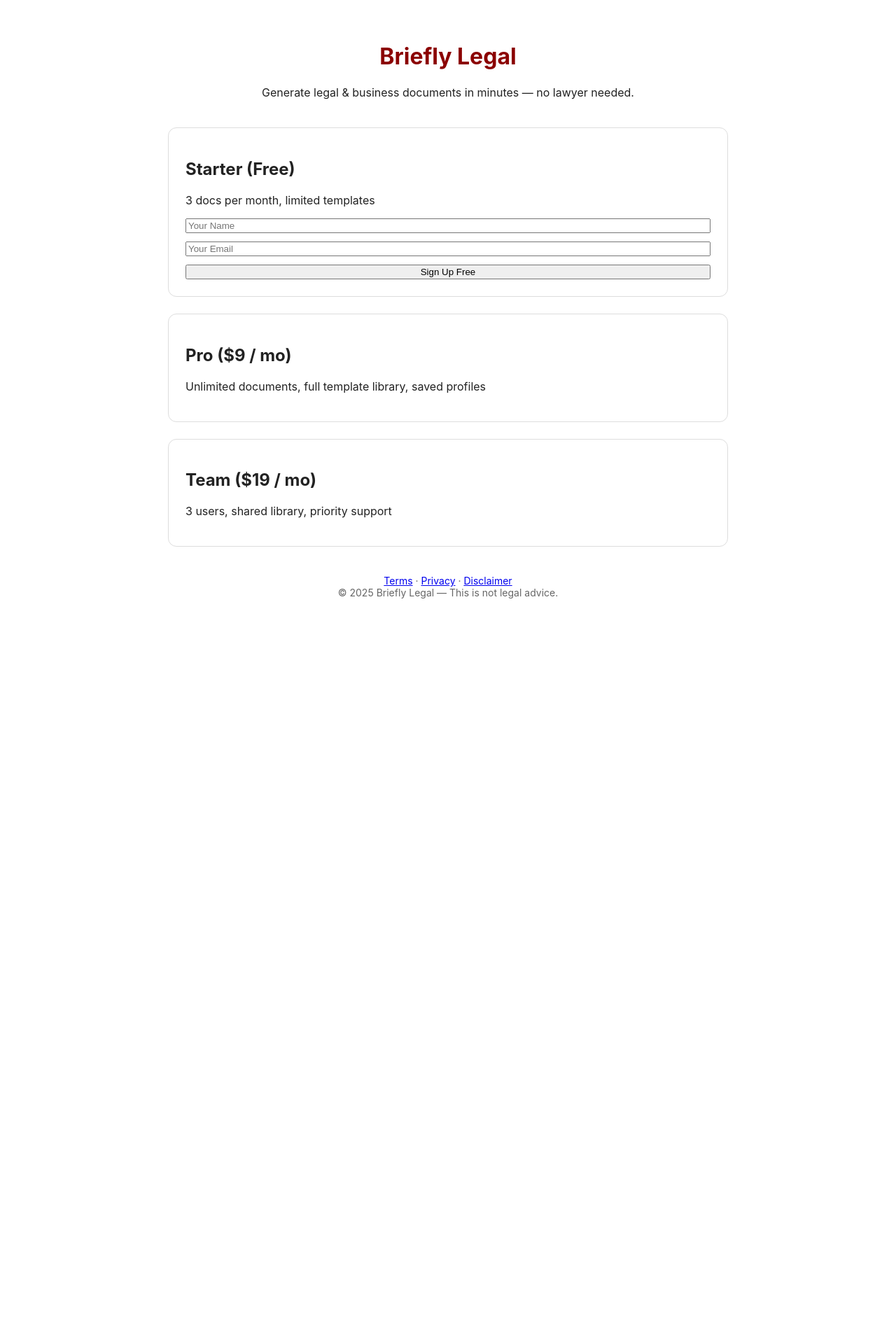
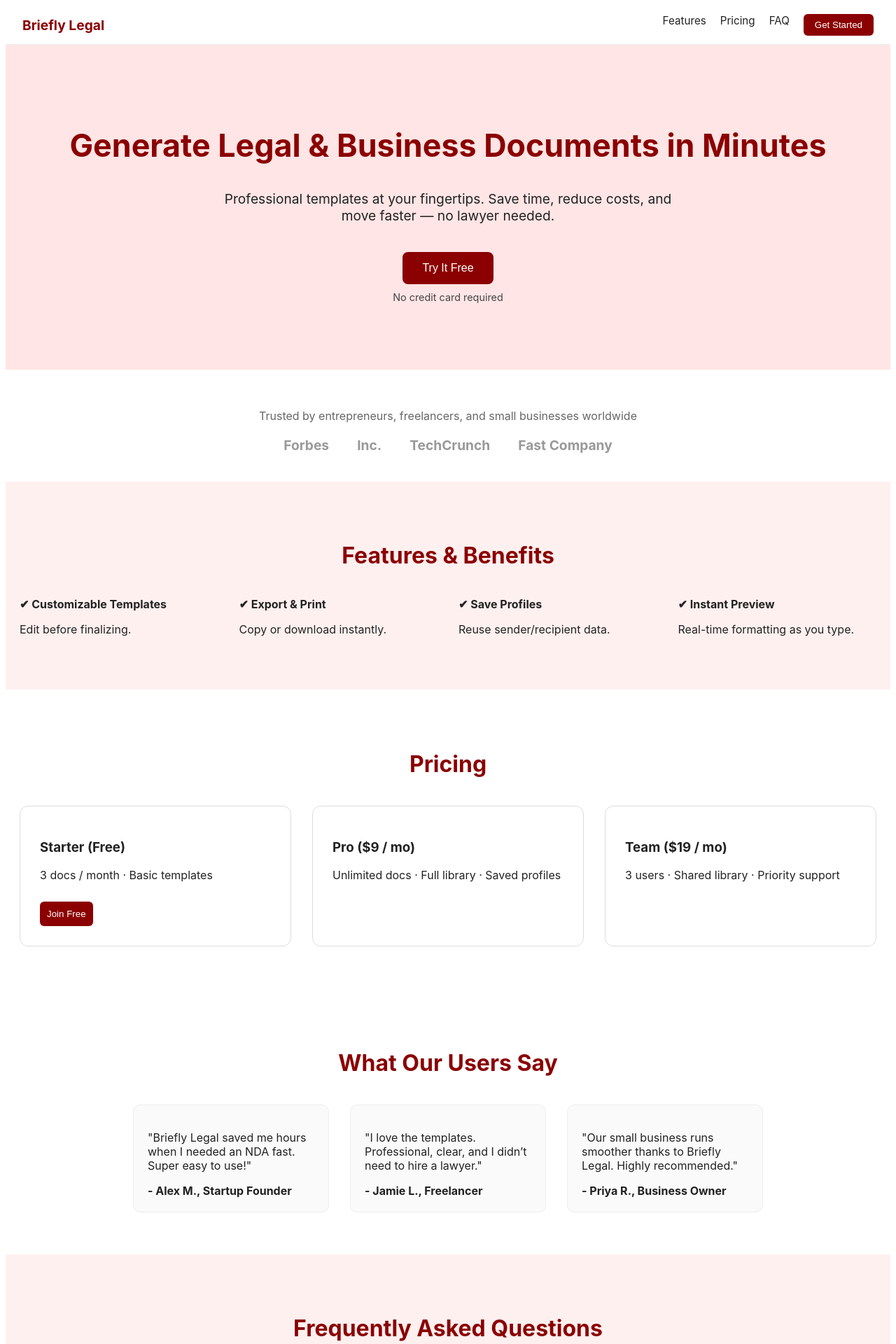
Before and after one commit to DaethWing/briefly-legal, a React (Create React App) app: page / in a window 1280 px wide. Shown: the top 1920 px of the page at 70% size. Before the commit the page ends 895 px from the top, so only its background shows below. Built offline with nearby package versions, Linux system fonts and the light colour scheme.

Commit message:
Update (2)App.js

```diff
--- a/src/App.js
+++ b/src/App.js
@@ -5,8 +5,8 @@ const PAYPAL_CLIENT_ID = "AWvh-pVfzIMo3m0Ytldu84rILL-zeqqTvJZIsVJxERE5yD_bTh71I3
 const PAYPAL_PRO_PLAN_ID = "P-6RK10973X0630022SNDOG65A";
 const PAYPAL_TEAM_PLAN_ID = "P-2XM652161B094711GNDOHBBY";
 
-// Your Google Script /exec endpoint
-const GOOGLE_SCRIPT_URL = "https://script.google.com/macros/s/AKfycbwx1JlxJFlWe3uDYHYZ75xkgqCEPNw5nFvA-i25B7SpwIK_NRN2_b3k4xs8k_moPA2v4A/exec";
+// ✅ Your live Google Script endpoint
+const GOOGLE_SCRIPT_URL = "https://script.google.com/macros/s/AKfycbziMpbvbtR4XAatEhWvQ207BwIOnrAS0Mm7W_3-aBI9Zb8kuKO1w3JvetWAfJDhJmk5wQ/exec";
 
 function loadPayPalScript(clientId) {
   return new Promise((resolve, reject) => {
@@ -25,6 +25,16 @@ export default function App() {
   const teamRef = useRef(null);
   const [form, setForm] = useState({ name: "", email: "" });
   const [loading, setLoading] = useState(false);
+  const [signedUp, setSignedUp] = useState(false);
+  const [docText, setDocText] = useState("");
+  const [template, setTemplate] = useState("Letter of Complaint");
+  const [openFAQ, setOpenFAQ] = useState(null);
+  const [modalOpen, setModalOpen] = useState(false);
+
+  // Smooth scrolling
+  const scrollToSection = (id) => {
+    document.getElementById(id)?.scrollIntoView({ behavior: "smooth" });
+  };
 
   useEffect(() => {
     loadPayPalScript(PAYPAL_CLIENT_ID).then((paypal) => {
@@ -59,12 +69,14 @@ export default function App() {
         headers: { "Content-Type": "application/json" },
         body: JSON.stringify(form),
       });
-      const text = await res.text();
-      if (text.includes("Success")) {
-        alert("Signup successful — we got your info!");
+      const data = await res.json();
+      if (data.status === "Success") {
+        alert("Signup successful — welcome!");
         setForm({ name: "", email: "" });
+        setSignedUp(true);
+        setModalOpen(false); // close modal after signup
       } else {
-        alert("Unexpected response: " + text);
+        alert("Error: " + data.message);
       }
     } catch (err) {
       console.error(err);
@@ -73,58 +85,189 @@ export default function App() {
     setLoading(false);
   }
 
+  function handleGenerateDoc() {
+    if (!signedUp) {
+      setModalOpen(true);
+      return;
+    }
+    let starterText = "";
+    if (template === "Letter of Complaint") {
+      starterText = "To whom it may concern,\n\nI am writing to formally raise a complaint regarding...";
+    } else if (template === "Employment Contract") {
+      starterText = "This Employment Agreement is made between [Employer] and [Employee]...";
+    } else if (template === "NDA") {
+      starterText = "This Non-Disclosure Agreement (NDA) is entered into on [Date] between...";
+    }
+    setDocText(starterText);
+  }
+
   return (
-    <div style={{ fontFamily: 'Inter, sans-serif', color: "#222", padding: '2rem', maxWidth: '800px', margin: '0 auto' }}>
-      <header style={{ textAlign: 'center', marginBottom: '40px' }}>
-        <h1 style={{ color: 'darkred' }}>Briefly Legal</h1>
-        <p>Generate legal & business documents in minutes — no lawyer needed.</p>
-      </header>
+    <div style={{ fontFamily: 'Inter, sans-serif', color: "#222" }}>
+      {/* Navbar */}
+      <nav style={{ position: "sticky", top: 0, zIndex: 1000, background: "white", borderBottom: "1px solid #eee", padding: "12px 24px", display: "flex", justifyContent: "space-between", alignItems: "center" }}>
+        <div style={{ fontWeight: "bold", fontSize: "1.2rem", color: "darkred", cursor: "pointer" }} onClick={() => scrollToSection("hero")}>
+          Briefly Legal
+        </div>
+        <div style={{ display: "flex", gap: "20px", fontSize: "0.95rem" }}>
+          <span style={{ cursor: "pointer" }} onClick={() => scrollToSection("features")}>Features</span>
+          <span style={{ cursor: "pointer" }} onClick={() => scrollToSection("pricing")}>Pricing</span>
+          <span style={{ cursor: "pointer" }} onClick={() => scrollToSection("faq")}>FAQ</span>
+          <button onClick={() => setModalOpen(true)} style={{ background: "darkred", color: "white", border: "none", borderRadius: "6px", padding: "8px 16px", cursor: "pointer" }}>
+            Get Started
+          </button>
+        </div>
+      </nav>
 
-      <section style={{ display: 'grid', gap: '24px' }}>
-        {/* Starter Form */}
-        <div style={{ border: '1px solid #ddd', borderRadius: '12px', padding: '24px' }}>
-          <h2>Starter (Free)</h2>
-          <p>3 docs per month, limited templates</p>
-          <form onSubmit={handleSignup} style={{ display: 'flex', flexDirection: 'column', gap: '12px' }}>
-            <input
-              type="text"
-              placeholder="Your Name"
-              value={form.name}
-              onChange={(e) => setForm({ ...form, name: e.target.value })}
-              required
-            />
-            <input
-              type="email"
-              placeholder="Your Email"
-              value={form.email}
-              onChange={(e) => setForm({ ...form, email: e.target.value })}
-              required
-            />
-            <button type="submit" disabled={loading}>
-              {loading ? "Signing up..." : "Sign Up Free"}
-            </button>
-          </form>
-        </div>
+      {/* Hero */}
+      <section id="hero" style={{ padding: "80px 20px", textAlign: "center", background: "#ffe5e5" }}>
+        <h1 style={{ fontSize: "2.8rem", color: "darkred" }}>Generate Legal & Business Documents in Minutes</h1>
+        <p style={{ fontSize: "1.2rem", maxWidth: "650px", margin: "20px auto" }}>
+          Professional templates at your fingertips. Save time, reduce costs, and move faster — no lawyer needed.
+        </p>
+        <button onClick={handleGenerateDoc} style={{ marginTop: "20px", padding: "14px 28px", background: "darkred", color: "white", border: "none", borderRadius: "8px", fontSize: "1rem", cursor: "pointer" }}>
+          Try It Free
+        </button>
+        <p style={{ fontSize: "0.9rem", marginTop: "10px", color: "#444" }}>No credit card required</p>
+      </section>
 
-        {/* Pro */}
-        <div style={{ border: '1px solid #ddd', borderRadius: '12px', padding: '24px' }}>
-          <h2>Pro ($9 / mo)</h2>
-          <p>Unlimited documents, full template library, saved profiles</p>
-          <div ref={proRef} style={{ marginTop: '12px' }}></div>
-        </div>
-
-        {/* Team */}
-        <div style={{ border: '1px solid #ddd', borderRadius: '12px', padding: '24px' }}>
-          <h2>Team ($19 / mo)</h2>
-          <p>3 users, shared library, priority support</p>
-          <div ref={teamRef} style={{ marginTop: '12px' }}></div>
+      {/* Trust Logos */}
+      <section style={{ padding: "40px 20px", textAlign: "center", background: "#fff" }}>
+        <p style={{ fontSize: "1rem", color: "#666" }}>Trusted by entrepreneurs, freelancers, and small businesses worldwide</p>
+        <div style={{ display: "flex", justifyContent: "center", gap: "40px", flexWrap: "wrap", marginTop: "20px" }}>
+          <span style={{ fontSize: "1.2rem", fontWeight: "bold", color: "#999" }}>Forbes</span>
+          <span style={{ fontSize: "1.2rem", fontWeight: "bold", color: "#999" }}>Inc.</span>
+          <span style={{ fontSize: "1.2rem", fontWeight: "bold", color: "#999" }}>TechCrunch</span>
+          <span style={{ fontSize: "1.2rem", fontWeight: "bold", color: "#999" }}>Fast Company</span>
         </div>
       </section>
 
-      <footer style={{ marginTop: '40px', textAlign: 'center', fontSize: '14px', color: '#666' }}>
+      {/* Features */}
+      <section id="features" style={{ background: "#fff0f0", padding: "60px 20px" }}>
+        <h2 style={{ textAlign: "center", color: "darkred", fontSize: "2rem" }}>Features & Benefits</h2>
+        <div style={{ display: "grid", gridTemplateColumns: "repeat(auto-fit, minmax(240px,1fr))", gap: "30px", marginTop: "40px" }}>
+          <div><strong>✔ Customizable Templates</strong><p>Edit before finalizing.</p></div>
+          <div><strong>✔ Export & Print</strong><p>Copy or download instantly.</p></div>
+          <div><strong>✔ Save Profiles</strong><p>Reuse sender/recipient data.</p></div>
+          <div><strong>✔ Instant Preview</strong><p>Real-time formatting as you type.</p></div>
+        </div>
+      </section>
+
+      {/* Pricing */}
+      <section id="pricing" style={{ padding: "60px 20px" }}>
+        <h2 style={{ textAlign: "center", color: "darkred", fontSize: "2rem" }}>Pricing</h2>
+        <div style={{ display: "grid", gridTemplateColumns: "repeat(auto-fit, minmax(280px,1fr))", gap: "30px", marginTop: "40px" }}>
+          {/* Starter */}
+          <div style={{ border: "1px solid #ddd", borderRadius: "12px", padding: "28px", background: "#fff" }}>
+            <h3>Starter (Free)</h3>
+            <p>3 docs / month · Basic templates</p>
+            <button onClick={() => setModalOpen(true)} style={{ marginTop: "12px", padding: "10px", background: "darkred", color: "white", border: "none", borderRadius: "6px", cursor: "pointer" }}>
+              Join Free
+            </button>
+          </div>
+
+          {/* Pro */}
+          <div style={{ border: "1px solid #ddd", borderRadius: "12px", padding: "28px", background: "#fff" }}>
+            <h3>Pro ($9 / mo)</h3>
+            <p>Unlimited docs · Full library · Saved profiles</p>
+            <div ref={proRef} style={{ marginTop: "12px" }}></div>
+          </div>
+
+          {/* Team */}
+          <div style={{ border: "1px solid #ddd", borderRadius: "12px", padding: "28px", background: "#fff" }}>
+            <h3>Team ($19 / mo)</h3>
+            <p>3 users · Shared library · Priority support</p>
+            <div ref={teamRef} style={{ marginTop: "12px" }}></div>
+          </div>
+        </div>
+      </section>
+
+      {/* Testimonials */}
+      <section style={{ padding: "60px 20px", background: "#fff" }}>
+        <h2 style={{ textAlign: "center", color: "darkred", fontSize: "2rem" }}>What Our Users Say</h2>
+        <div style={{ display: "grid", gridTemplateColumns: "repeat(auto-fit, minmax(260px,1fr))", gap: "30px", marginTop: "40px", maxWidth: "900px", marginLeft: "auto", marginRight: "auto" }}>
+          <div style={{ border: "1px solid #eee", borderRadius: "10px", padding: "20px", background: "#fafafa" }}>
+            <p>"Briefly Legal saved me hours when I needed an NDA fast. Super easy to use!"</p>
+            <strong>- Alex M., Startup Founder</strong>
+          </div>
+          <div style={{ border: "1px solid #eee", borderRadius: "10px", padding: "20px", background: "#fafafa" }}>
+            <p>"I love the templates. Professional, clear, and I didn’t need to hire a lawyer."</p>
+            <strong>- Jamie L., Freelancer</strong>
+          </div>
+          <div style={{ border: "1px solid #eee", borderRadius: "10px", padding: "20px", background: "#fafafa" }}>
+            <p>"Our small business runs smoother thanks to Briefly Legal. Highly recommended."</p>
+            <strong>- Priya R., Business Owner</strong>
+          </div>
+        </div>
+      </section>
+
+      {/* Document Editor */}
+      {signedUp && (
+        <section style={{ padding: "60px 20px", background: "#fdfdfd" }}>
+          <h2 style={{ textAlign: "center", color: "darkred" }}>Document Editor</h2>
+          <p style={{ textAlign: "center" }}>Select a template, edit live, then copy or download.</p>
+          <div style={{ marginTop: "30px", maxWidth: "800px", marginLeft: "auto", marginRight: "auto" }}>
+            <label>
+              Template:
+              <select value={template} onChange={(e) => setTemplate(e.target.value)} style={{ marginLeft: "10px" }}>
+                <option>Letter of Complaint</option>
+                <option>Employment Contract</option>
+                <option>NDA</option>
+              </select>
+            </label>
+            <button onClick={handleGenerateDoc} style={{ marginLeft: "15px", padding: "8px 16px" }}>Load</button>
+            <textarea value={docText} onChange={(e) => setDocText(e.target.value)} style={{ width: "100%", height: "300px", marginTop: "20px", padding: "12px", border: "1px solid #ccc", borderRadius: "6px" }} />
+            <button onClick={() => navigator.clipboard.writeText(docText)} style={{ marginTop: "12px", padding: "10px 20px", background: "darkred", color: "white", border: "none", borderRadius: "6px" }}>
+              Copy to Clipboard
+            </button>
+          </div>
+        </section>
+      )}
+
+      {/* FAQ */}
+      <section id="faq" style={{ padding: "60px 20px", background: "#fff0f0" }}>
+        <h2 style={{ textAlign: "center", color: "darkred", fontSize: "2rem" }}>Frequently Asked Questions</h2>
+        <div style={{ maxWidth: "700px", margin: "40px auto" }}>
+          {[
+            { q: "Is this legal advice?", a: "No. Briefly Legal provides ready-made templates but does not replace professional legal advice." },
+            { q: "Do I need a credit card for the free plan?", a: "No. The Starter plan is 100% free — no credit card required." },
+            { q: "Can I cancel anytime?", a: "Yes, Pro and Team subscriptions can be canceled anytime in your PayPal account." },
+            { q: "What formats are supported?", a: "Currently you can copy text directly or print. Future updates will add Word/PDF export." },
+          ].map((item, idx) => (
+            <div key={idx} style={{ marginBottom: "20px" }}>
+              <button onClick={() => setOpenFAQ(openFAQ === idx ? null : idx)} style={{ width: "100%", textAlign: "left", padding: "12px", border: "1px solid #ccc", borderRadius: "6px", background: "white", cursor: "pointer" }}>
+                {item.q}
+              </button>
+              {openFAQ === idx && (
+                <div style={{ padding: "12px", background: "#fff", border: "1px solid #eee", borderTop: "none" }}>
+                  {item.a}
+                </div>
+              )}
+            </div>
+          ))}
+        </div>
+      </section>
+
+      {/* Footer */}
+      <footer style={{ background: "#f3f3f3", padding: "20px", textAlign: "center", marginTop: "40px", fontSize: "14px" }}>
         <a href="#">Terms</a> · <a href="#">Privacy</a> · <a href="#">Disclaimer</a><br />
         © {new Date().getFullYear()} Briefly Legal — This is not legal advice.
       </footer>
+
+      {/* Signup Modal */}
+      {modalOpen && (
+        <div style={{ position: "fixed", top: 0, left: 0, right: 0, bottom: 0, background: "rgba(0,0,0,0.6)", display: "flex", justifyContent: "center", alignItems: "center", zIndex: 2000 }} onClick={() => setModalOpen(false)}>
+          <div style={{ background: "white", padding: "30px", borderRadius: "10px", maxWidth: "400px", width: "90%", position: "relative" }} onClick={(e) => e.stopPropagation()}>
+            <h3 style={{ marginBottom: "20px", textAlign: "center", color: "darkred" }}>Join Briefly Legal Free</h3>
+            <form onSubmit={handleSignup} style={{ display: "flex", flexDirection: "column", gap: "12px" }}>
+              <input type="text" placeholder="Your Name" value={form.name} onChange={(e) => setForm({ ...form, name: e.target.value })} required />
+              <input type="email" placeholder="Your Email" value={form.email} onChange={(e) => setForm({ ...form, email: e.target.value })} required />
+              <button type="submit" disabled={loading} style={{ padding: "10px", background: "darkred", color: "white", border: "none", borderRadius: "6px" }}>
+                {loading ? "Signing up..." : "Sign Up Free"}
+              </button>
+            </form>
+          </div>
+        </div>
+      )}
     </div>
   );
 }
```
